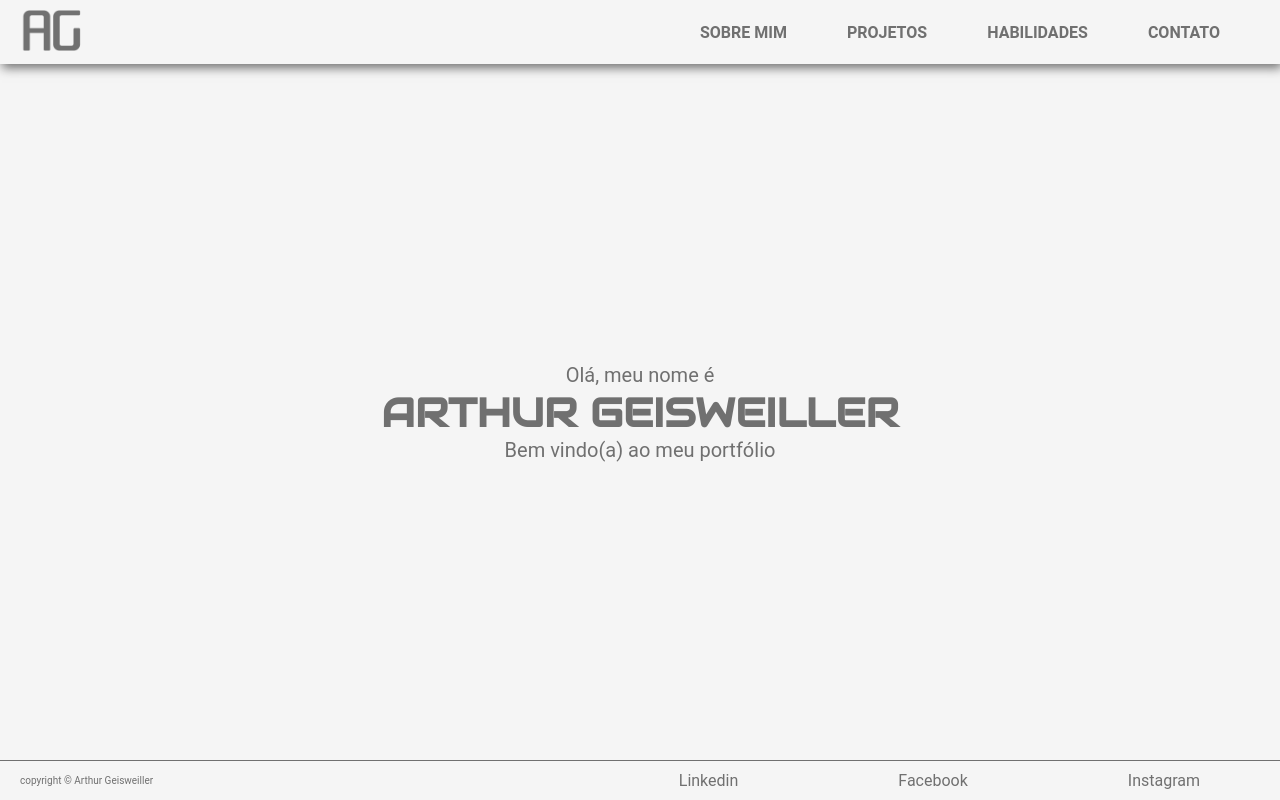
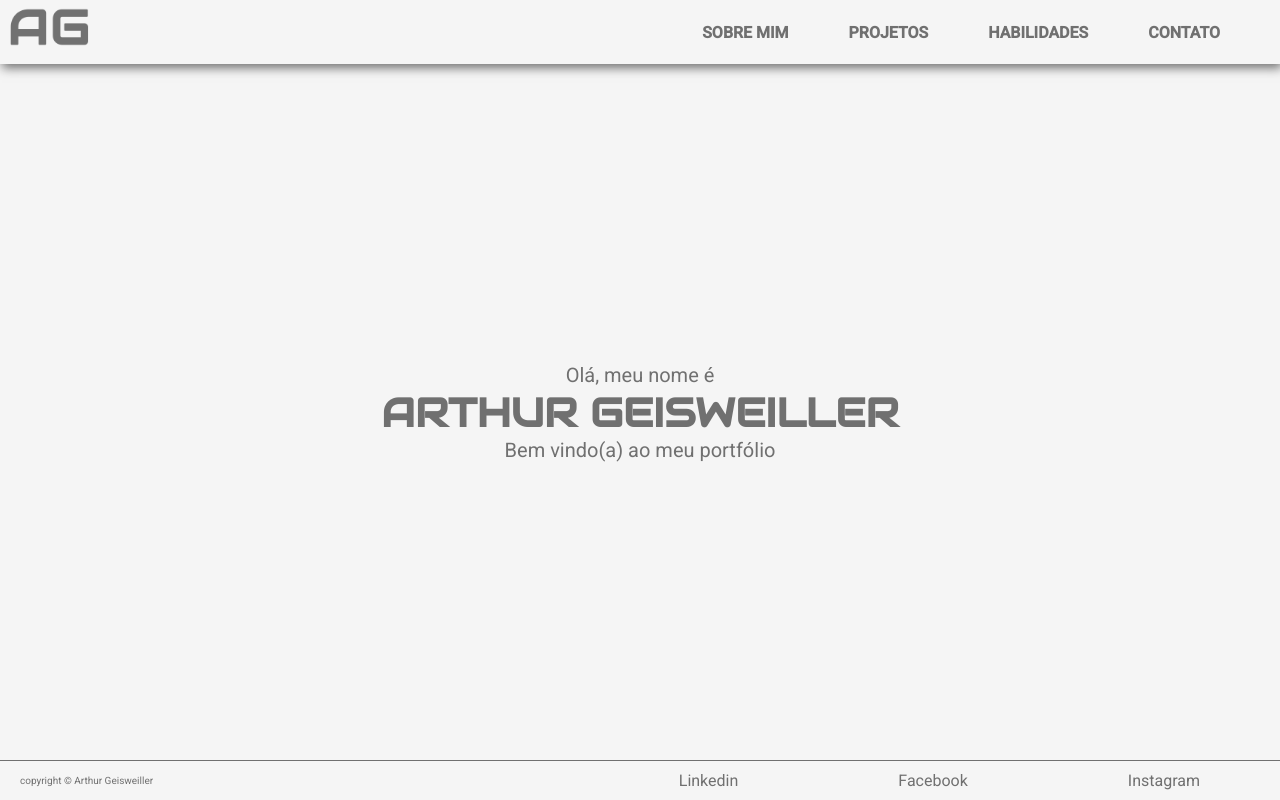
Before and after one commit to geisweiller/portfolio_old, a React (Create React App) app: page / in a window 1280 px wide. Built offline with nearby package versions, Linux system fonts and the light colour scheme.

Commit message:
New Icon/Logo

```diff
--- a/public/index.html
+++ b/public/index.html
@@ -3,7 +3,7 @@
   <head>
     <meta charset="utf-8" />
     <link rel="icon" href="%PUBLIC_URL%/favicon.ico" />
-
+    <link href="https://fonts.googleapis.com/css2?family=Roboto:wght@400;500&display=swap" rel="stylesheet">
     <link href="https://fonts.googleapis.com/css2?family=Audiowide&display=swap" rel="stylesheet">
     <meta name="viewport" content="width=device-width, initial-scale=1" />
     <meta name="theme-color" content="#000000" />
--- a/src/styles/global.js
+++ b/src/styles/global.js
@@ -1,8 +1,7 @@
 import { createGlobalStyle } from 'styled-components';
 
 export default createGlobalStyle`
-  @import url('https://fonts.googleapis.com/css2?family=Roboto:wght@400;500&display=swap');
-  @import url('https://fonts.googleapis.com/css2?family=Audiowide&display=swap');
+
 
 
 * {
```
Also changed, not shown: src/assets/logos/AG_logo.png, 1 other file (tests, documents, lock files or other folders).
